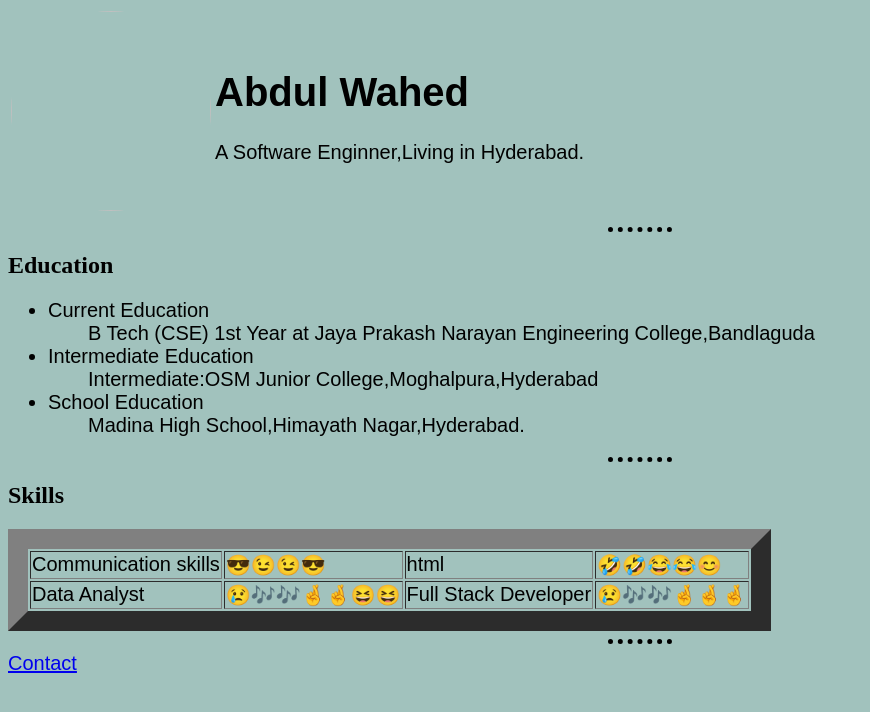
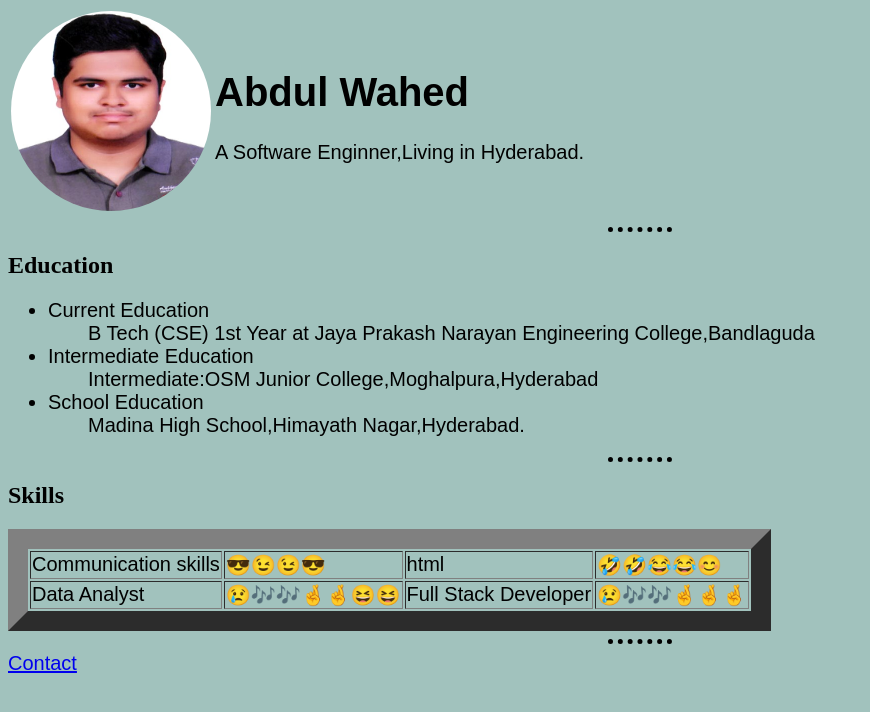
Before and after one commit to abdulwahed31306/CV, a plain HTML site: page index.html in a window 1280 px wide. Shown: the whole page, without its empty margins (0-870 px from the left). Drawn offline with Linux system fonts and the light colour scheme.

Commit message:
Update index.html
Signed-off-by: abdulwahed31306 <abdulwahed31306@gmail.com>

```diff
--- a/index.html
+++ b/index.html
@@ -9,7 +9,7 @@
 <body>
     <table>
         <tr>
-            <td><img src="images/my picture.jpg" height="200px" width="200px" alt=""></td>
+            <td><img src="my picture.jpg" height="200px" width="200px" alt=""></td>
 
             <td>
                 <h1>Abdul Wahed</h1>
@@ -47,4 +47,5 @@
     <a href="contact.html">Contact</a>
 
 </body>
+
 </html>
```
